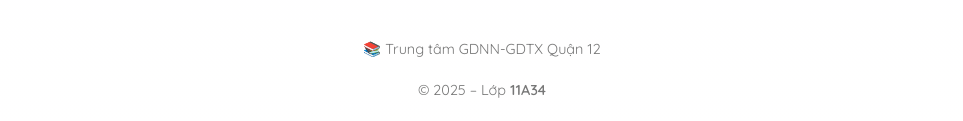
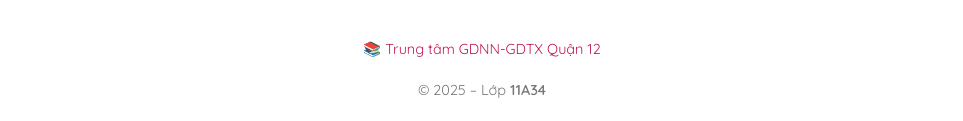
Before and after one commit to HoangQuocKhanh0504/11A34, a plain HTML site: page index.html in a window 1280 px wide. Shown: the part 2127-2248 px from the top of the page, without its empty margins (158-1121 px from the left). Drawn offline with Linux system fonts and the light colour scheme.

Commit message:
Update index.html

```diff
--- a/index.html
+++ b/index.html
@@ -220,7 +220,7 @@
   </blockquote>
 
   <footer>
-    <p>📚 Trung tâm GDNN-GDTX Quận 12</p>
+    <p>📚 <a href="https://gdtxq12.hcm.edu.vn/">Trung tâm GDNN-GDTX Quận 12</a></p>
     <p>© 2025 – Lớp <strong>11A34</strong></p>
     <p>Thiết kế & thực hiện bởi <a href="https://www.facebook.com/khanhpc548">Hoàng Quốc Khánh</a></p>
   </footer>
```
